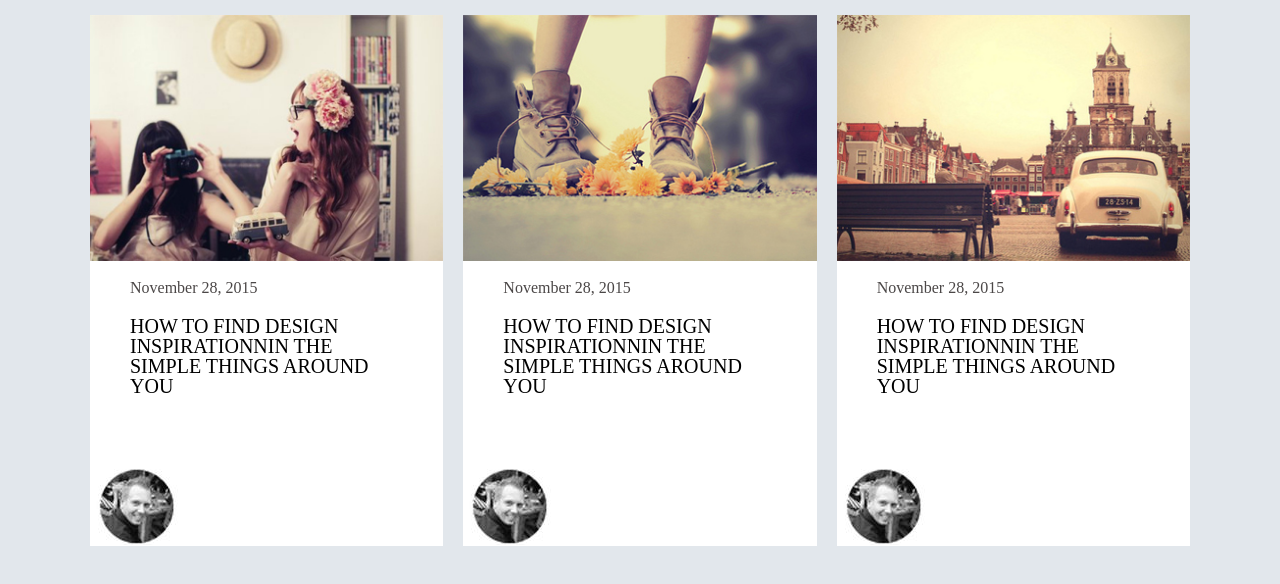
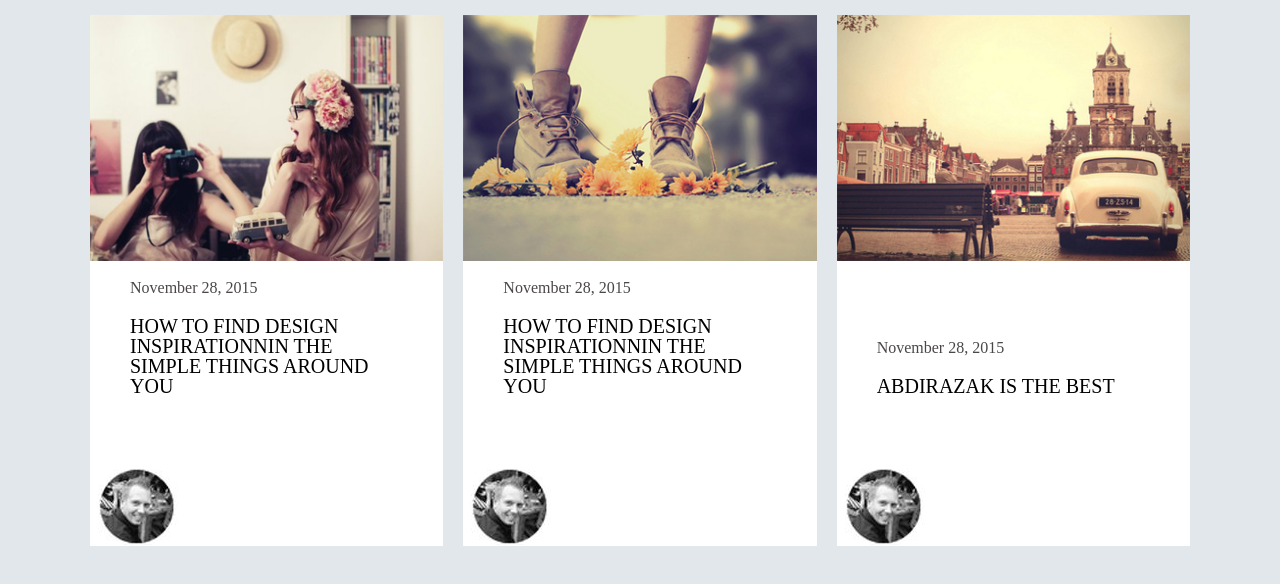
Before and after one commit to isibrahiim/blog-grid, a plain HTML site: page index.html in a window 1280 px wide. Shown: the part 636-1220 px from the top of the page. Drawn offline with Linux system fonts and the light colour scheme.

Commit message:
Abdirizak is the best

```diff
--- a/index.html
+++ b/index.html
@@ -1,5 +1,6 @@
 <!DOCTYPE html>
 <html lang="en">
+
 <head>
   <meta charset="UTF-8" />
   <meta name="viewport" content="width=device-width, initial-scale=1.0" />
@@ -18,11 +19,7 @@
     </div>
 
     <div class="article">
-        <img
-          class="article__img"
-          src="images/inspiration.jpg"
-          alt="inspiration"
-        />
+      <img class="article__img" src="images/inspiration.jpg" alt="inspiration" />
       <div class="article__absolute1">
         <p class="article__date2">November 28, 2015</p>
         <h3 class="article__h2">
@@ -74,7 +71,7 @@
       <div class="article__absolute1">
         <p class="article__date2">November 28, 2015</p>
         <h3 class="article__h2">
-            how to find design inspirationnin the simple things around you
+          Abdirazak is the best
         </h3>
         <div class="article__imgbtn">
           <img src="images/imgbtn.JPG" alt="">
@@ -85,4 +82,5 @@
     </div>
   </div>
 </body>
+
 </html>
```
Lines whose indentation alone changed are shown as unchanged.
